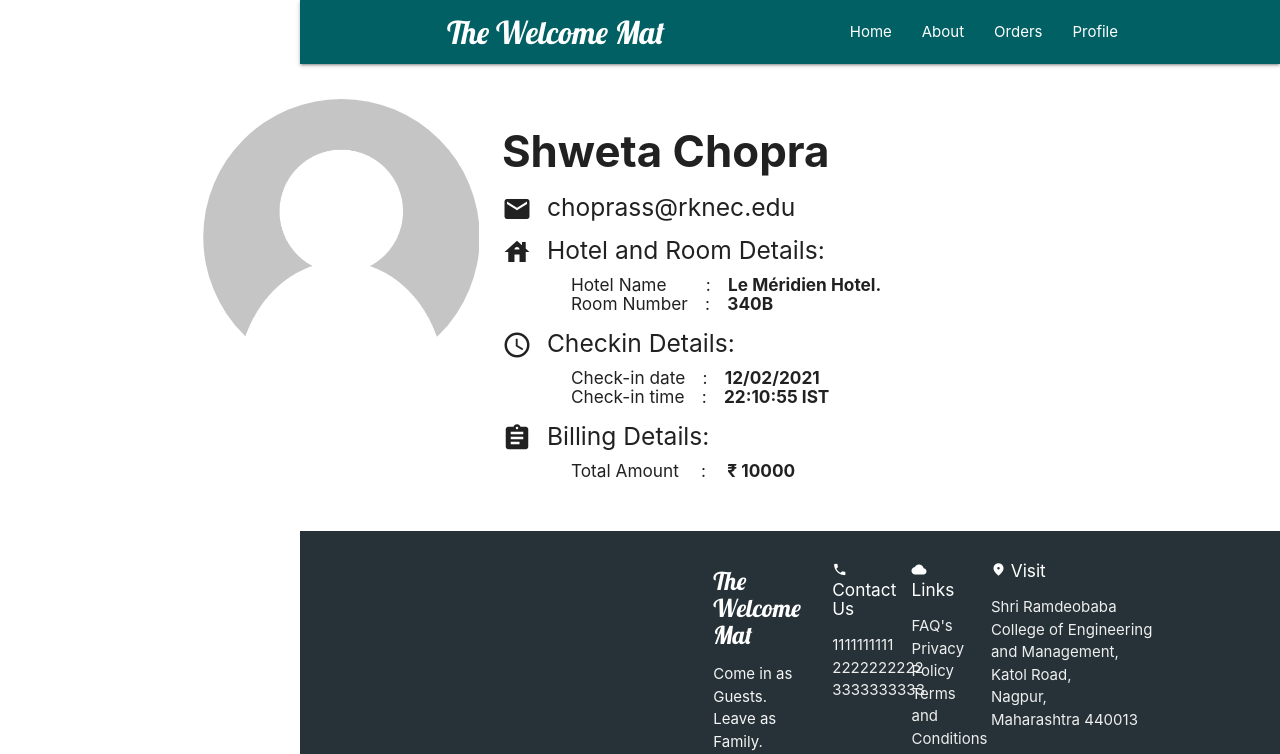
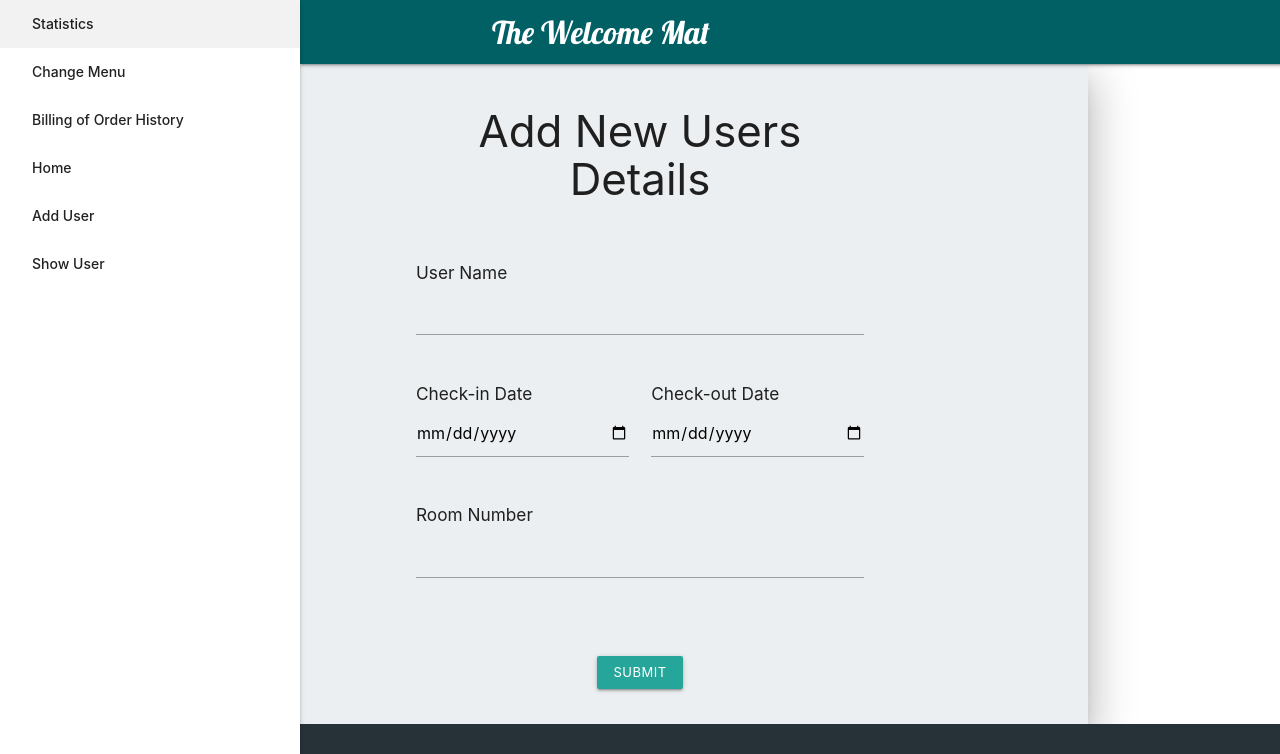
Before and after one commit to paritoshdandekar/the-welcome-mat, a React (Create React App) app: page /Profile in a window 1280 px wide. Shown: the top 754 px of the page. Built offline with nearby package versions, Linux system fonts and the light colour scheme.

Commit message:
'link to' created in sidenav

```diff
--- a/src/AdminApp.js
+++ b/src/AdminApp.js
@@ -3,7 +3,7 @@ import Adminpanel from "./components/AdminComponents/Adminpanel";
 import Adduser from "./components/AdminComponents/Adduser";
 import Users from "./components/AdminComponents/Users";
 import Footer from "./components/Footer";
-import Sidenav from "./components/Sidenav";
+import Sidenav from "./components/AdminComponents/Sidenav";
 import "./AdminApp.css";
 import NavbarAdmin from "./components/AdminComponents/NavbarAdmin";
 //import "./Sidenav.css"
--- a/src/App.js
+++ b/src/App.js
@@ -10,7 +10,7 @@ import Housekeeping from './components/Housekeeping';
 import About from './components/About';
 import OrderHistory from './components/OrderHistory';
 import Profile from './components/Profile';
-import Admin1 from './components/Admin1';
+
 
 
 function App() {
--- a/src/components/AdminComponents/Sidenav.js
+++ b/src/components/AdminComponents/Sidenav.js
@@ -14,12 +14,16 @@ export class Sidenav extends Component {
         return (
                 <div>
                     <ul id="mobile-demo" className="sidenav sidenav-fixed">
-                        <li><a href="#!" >Live Activity</a></li>
                         <li><a href="#!" >Statistics</a></li>
-                        <li><a className="#!" >Add User</a></li>
                         <li><a className="#!" >Change Menu</a></li>
-                        <li><a className="#!" >Show User</a></li>
                         <li><a className="#!" >Billing of Order History</a></li>
+                        <li><Link to="/Adminpanel">Home</Link></li>
+                        <li><Link to="/Adduser">Add User</Link></li>
+                        {/* <li><Link to="/ChangeMenu">Change Menu</Link></li> */}
+                        <li><Link to="/Users">Show User</Link></li>
+                        {/* <li><Link to="/Billing">Billing of Order History</Link></li>
+                        <li><Link to="/Statistics">Statistics</Link></li> */}
+
 
                     </ul>
 
--- a/src/index.js
+++ b/src/index.js
@@ -14,8 +14,8 @@ ReactDOM.render(
     <link href="https://fonts.googleapis.com/icon?family=Material+Icons" rel="stylesheet" />
     <script src="https://cdnjs.cloudflare.com/ajax/libs/materialize/1.0.0/js/materialize.min.js"></script>
     <script src="https://code.jquery.com/jquery-3.5.1.min.js"></script>
-    <App />
-    {/* <AdminApp/> */}
+    {/* <App /> */}
+    <AdminApp/>
   </React.StrictMode>,
   document.getElementById('root')
 );
```
